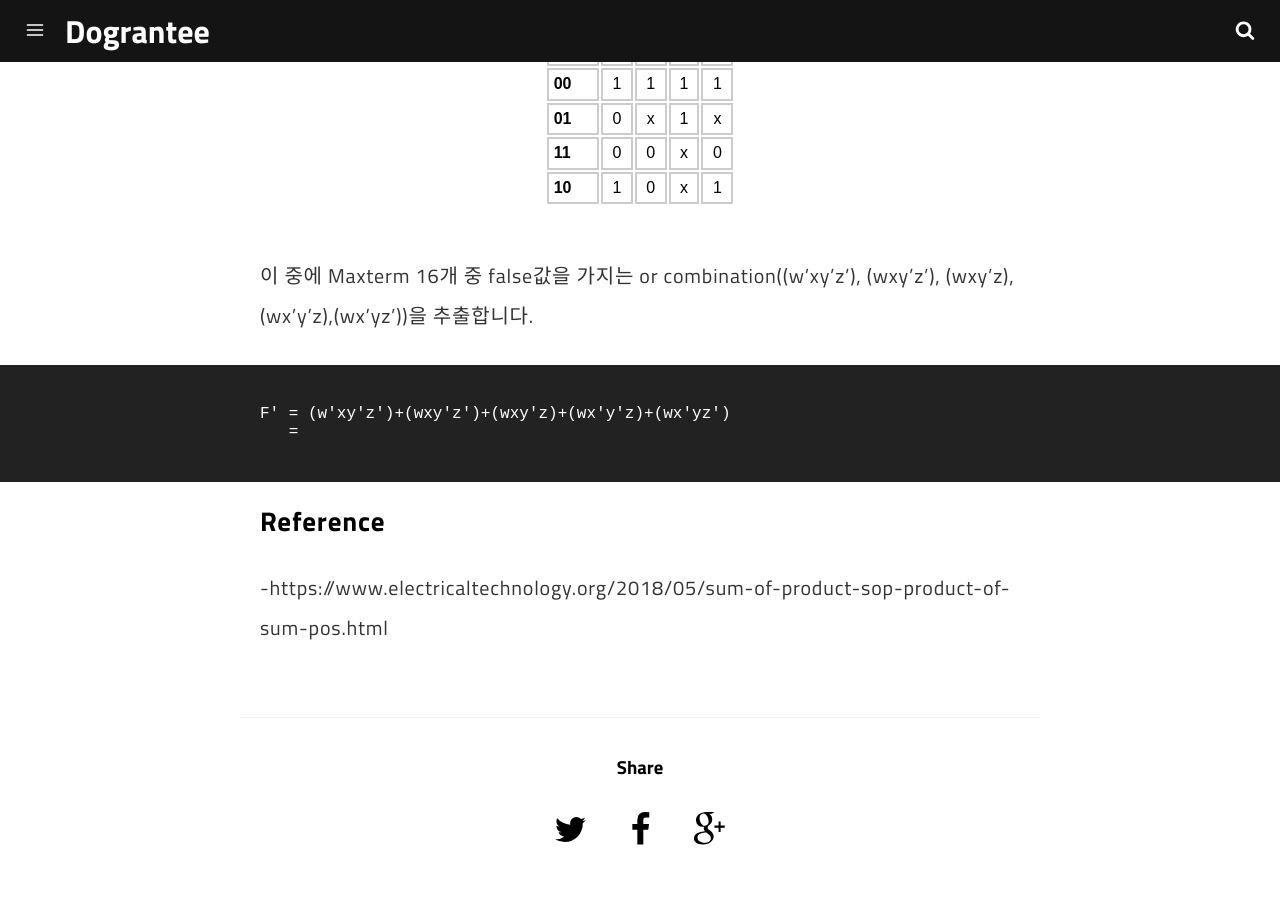
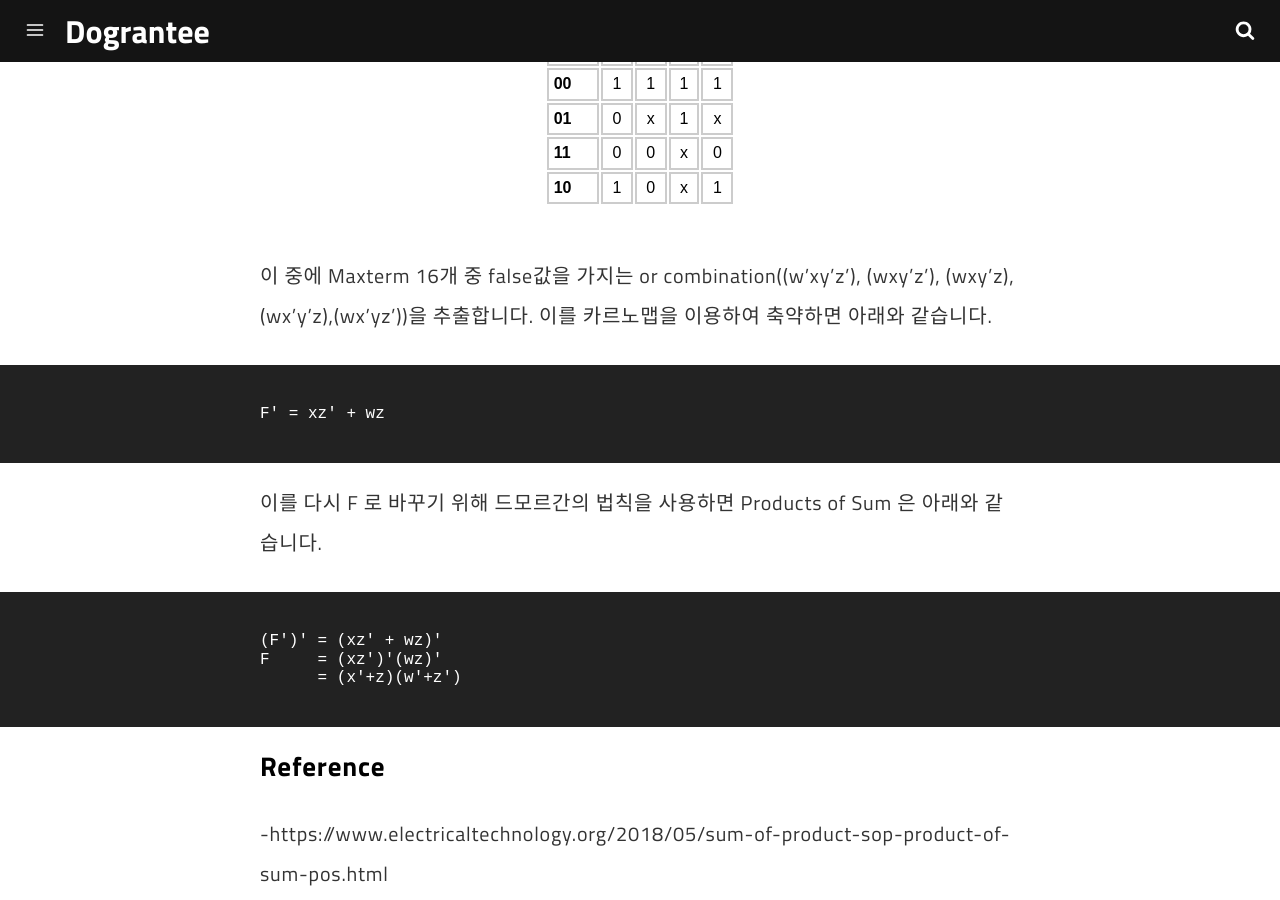
Before and after one commit to dograntee/dograntee.github.io, a Jekyll site: the page built from _posts/computer architecture/2018-10-02-Sum of Products and Product of Sums.md, in a window 1280 px wide and 900 px high, scrolled down 2676 px. Built offline with Jekyll 4.4.1, drawn with Linux system fonts in a browser that asks for light colours; comment, search, counter and statistics services are not loaded.

Commit message:
18-10-02

```diff
--- a/_posts/computer architecture/2018-10-02-Sum of Products and Product of Sums.md
+++ b/_posts/computer architecture/2018-10-02-Sum of Products and Product of Sums.md
@@ -67,12 +67,16 @@ d(w,x,y,z) = ∑(5,6,11,15)
 |**11** | <center>0 </center> | <center>0 </center> | <center>x </center> | <center>0 </center> |
 |**10** | <center>1 </center> | <center>0 </center> | <center>x </center> | <center>1 </center> |
 
-이 중에 Maxterm 16개 중 false값을 가지는 or combination((w'xy'z'), (wxy'z'), (wxy'z), (wx'y'z),(wx'yz'))을 추출합니다.
+이 중에 Maxterm 16개 중 false값을 가지는 or combination((w'xy'z'), (wxy'z'), (wxy'z), (wx'y'z),(wx'yz'))을 추출합니다. 이를 카르노맵을 이용하여 축약하면 아래와 같습니다.
 ~~~
-F' = (w'xy'z')+(wxy'z')+(wxy'z)+(wx'y'z)+(wx'yz')
-   =
+F' = xz' + wz
 ~~~
-
+이를 다시 F 로 바꾸기 위해 드모르간의 법칙을 사용하면 Products of Sum 은 아래와 같습니다.
+~~~
+(F')' = (xz' + wz)'
+F     = (xz')'(wz)'
+      = (x'+z)(w'+z')
+~~~
 
 
 ### Reference
```
